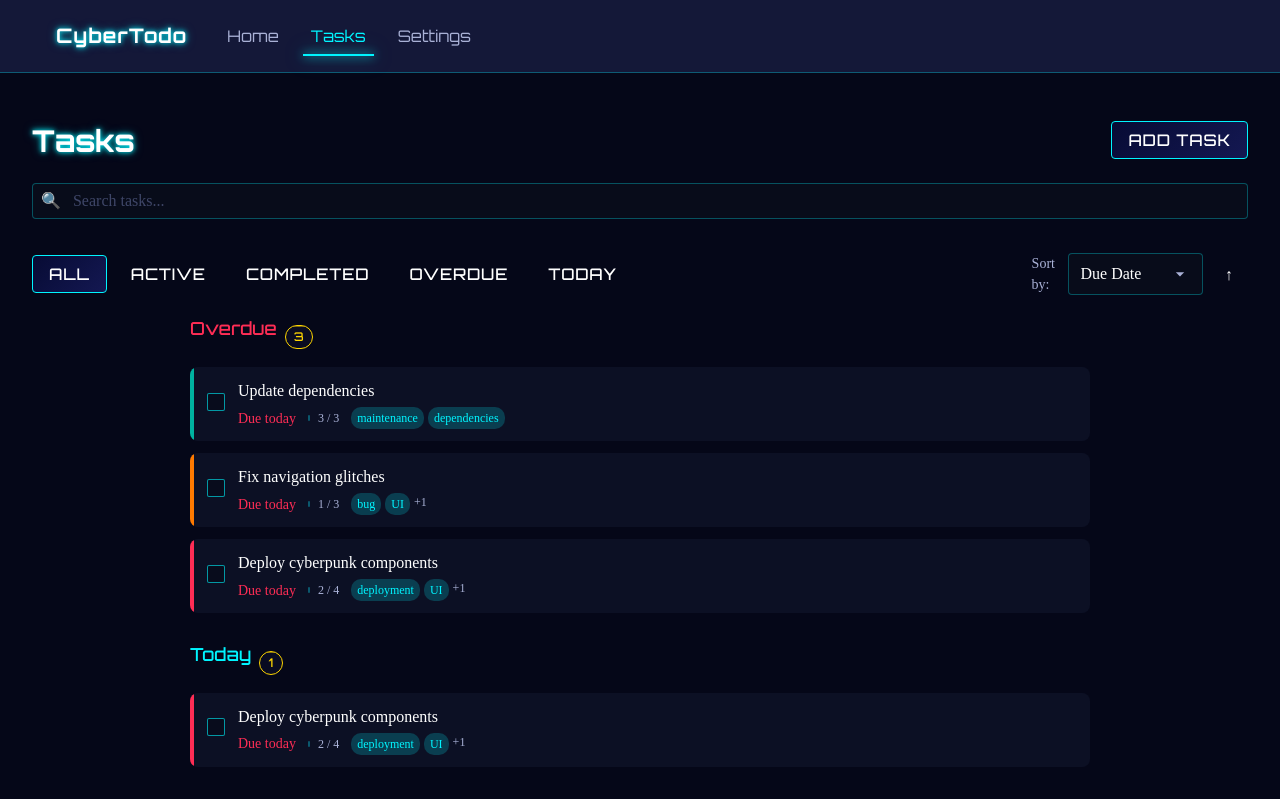
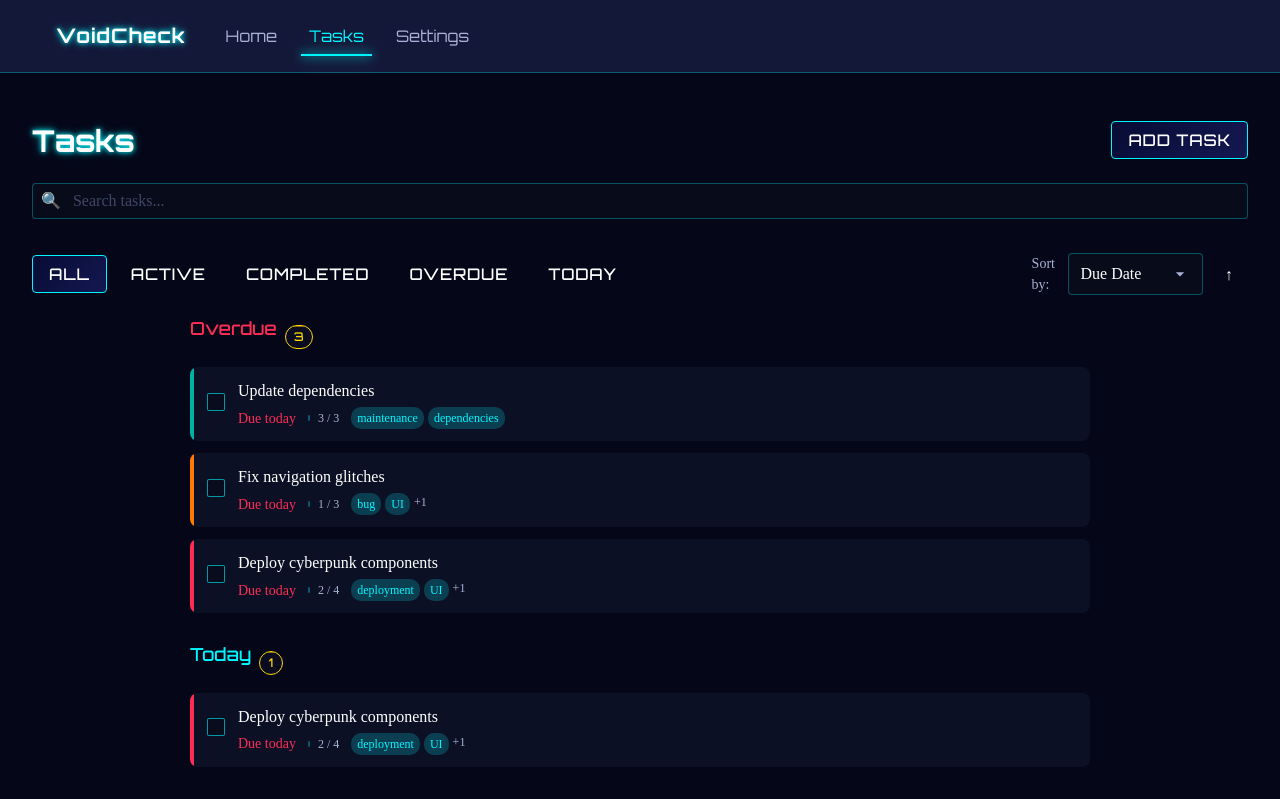
Before and after one commit to Content-Shoveler/void-check, a Vue app in the folder cyber-todo/: page /tasks in a window 1280 px wide. Shown: the top 799 px of the page. Built offline with nearby package versions, Linux system fonts and the light colour scheme.

Commit message:
VoidCheck

```diff
--- a/cyber-todo/package.json
+++ b/cyber-todo/package.json
@@ -1,5 +1,5 @@
 {
-  "name": "cyber-todo",
+  "name": "void-check",
   "private": true,
   "version": "0.0.0",
   "type": "module",
--- a/cyber-todo/src/App.vue
+++ b/cyber-todo/src/App.vue
@@ -6,7 +6,7 @@
     <!-- App Header -->
     <header class="app-header">
       <div class="container flex-between">
-        <h1 class="app-title cyber-text-glow">CyberTodo</h1>
+        <h1 class="app-title cyber-text-glow">VoidCheck</h1>
         <nav class="app-nav">
           <router-link to="/" class="nav-link">Home</router-link>
           <router-link to="/tasks" class="nav-link">Tasks</router-link>
--- a/cyber-todo/src/components/layout/AppFooter.vue
+++ b/cyber-todo/src/components/layout/AppFooter.vue
@@ -2,7 +2,7 @@
   <footer class="app-footer">
     <div class="app-footer__container">
       <div class="app-footer__copyright">
-        © {{ currentYear }} <span class="app-footer__name">CyberTodo</span>
+        © {{ currentYear }} <span class="app-footer__name">VoidCheck</span>
       </div>
 
       <div class="app-footer__links">
--- a/cyber-todo/src/services/database.ts
+++ b/cyber-todo/src/services/database.ts
@@ -4,16 +4,16 @@ import type { Table } from 'dexie';
 import type { Task } from '../types';
 
 /**
- * CyberTodoDB - Database service for the Cyberpunk Space Todo application
+ * VoidCheckDB - Database service for the Cyberpunk Space Todo application
  *
  * This service provides access to the IndexedDB database using Dexie.js
  */
-export class CyberTodoDB extends Dexie {
+export class VoidCheckDB extends Dexie {
   // Table definitions
   tasks!: Table<Task, string>; // string = type of the primary key
 
   constructor() {
-    super('CyberTodoDB');
+    super('VoidCheckDB');
 
     // Define database schema with indexes for efficient querying
     this.version(1).stores({
@@ -43,6 +43,6 @@ export class CyberTodoDB extends Dexie {
 }
 
 // Create a singleton instance of the database
-const db = new CyberTodoDB();
+const db = new VoidCheckDB();
 
 export default db;
--- a/cyber-todo/src/store/modules/settings.ts
+++ b/cyber-todo/src/store/modules/settings.ts
@@ -43,7 +43,7 @@ const defaultSettings: UserSettings = {
 }
 
 // Local storage key
-const STORAGE_KEY = 'cybertodo_settings'
+const STORAGE_KEY = 'voidcheck_settings'
 
 export const useSettingsStore = defineStore('settings', () => {
   // State
--- a/cyber-todo/src/views/Settings.vue
+++ b/cyber-todo/src/views/Settings.vue
@@ -432,7 +432,7 @@ export default defineComponent({
       const dataStr = JSON.stringify(exportData, null, 2);
       const dataUri = `data:application/json;charset=utf-8,${encodeURIComponent(dataStr)}`;
 
-      const exportFileName = `cybertodo_backup_${new Date().toISOString().slice(0, 10)}.json`;
+      const exportFileName = `voidcheck_backup_${new Date().toISOString().slice(0, 10)}.json`;
 
       const linkElement = document.createElement('a');
       linkElement.setAttribute('href', dataUri);
--- a/cyber-todo/vite.config.ts
+++ b/cyber-todo/vite.config.ts
@@ -12,7 +12,7 @@ export default defineConfig({
       includeAssets: ['favicon.ico', 'apple-touch-icon.png', 'masked-icon.svg'],
       manifest: {
         name: 'Cyberpunk Space Todo',
-        short_name: 'CyberTodo',
+        short_name: 'VoidCheck',
         description: 'A cyberpunk space-themed task management application',
         theme_color: '#050718',
         background_color: '#050718',
```
Also changed, not shown: 1 other file (tests, documents, lock files or other folders).
